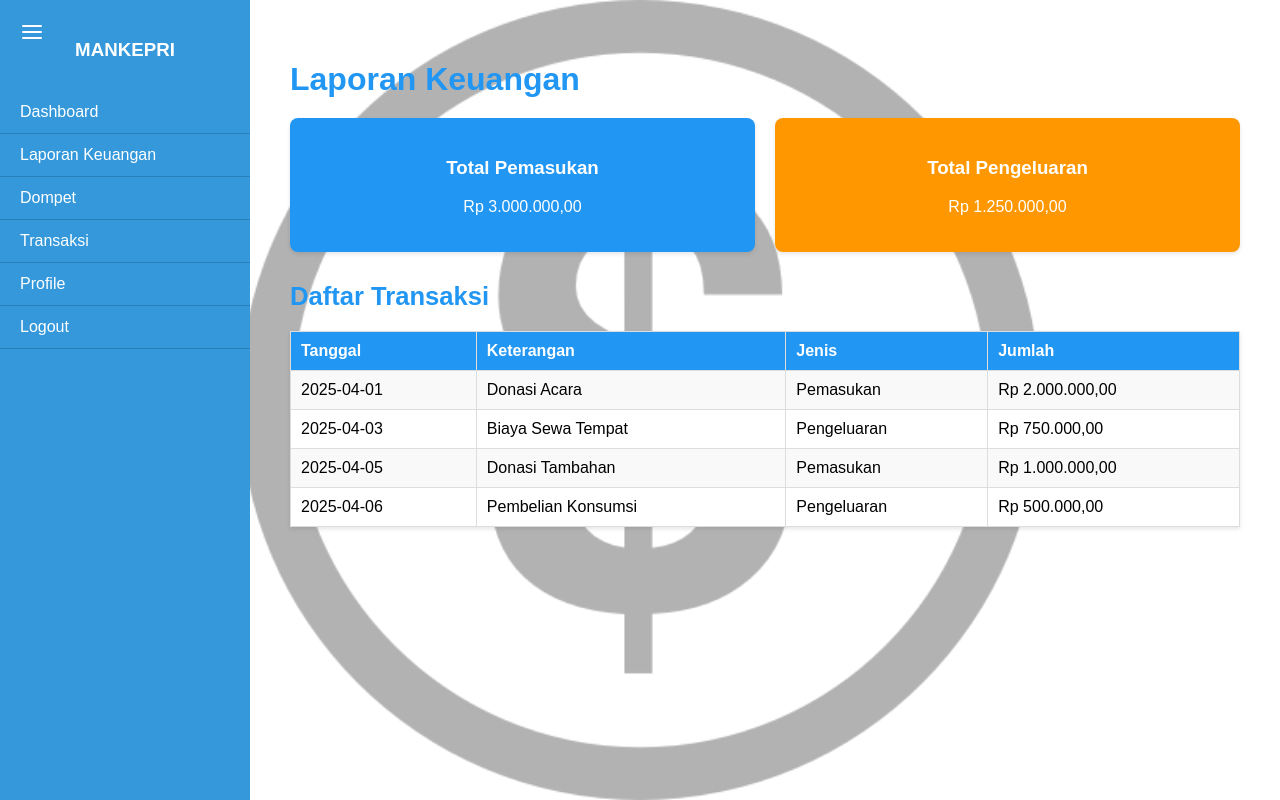
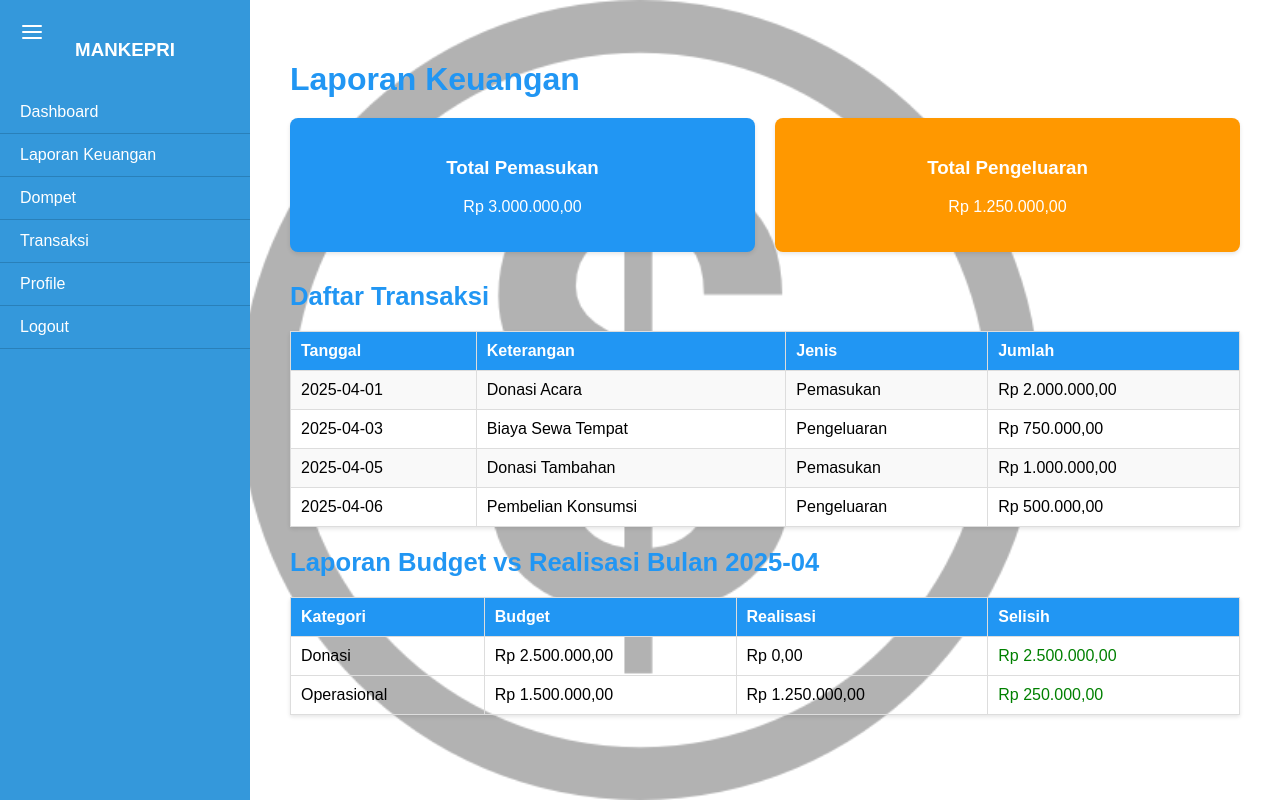
Before and after one commit to edyutomo/web_makepri, a React (Vite) app: page /laporan-keuangan in a window 1280 px wide. Built offline with nearby package versions, Linux system fonts and the light colour scheme.

Commit message:
transaksi dah

```diff
--- a/src/App.jsx
+++ b/src/App.jsx
@@ -2,6 +2,7 @@ import { BrowserRouter as Router, Route, Routes } from "react-router-dom";
 import Layout from "./layouts/LayoutWithSidebar";
 import Profile from "./pages/Profile";
 import EditProfile from "./pages/EditProfile";
+import EditKategori from "./pages/EditKategori";
 import Dashboard from "./pages/Dashboard";
 import ChartCard from './pages/ChartCard';
 import Dompet from './pages/Dompet';
@@ -23,7 +24,7 @@ function App() {
         <Route path="/login" element={<Login />} />
         <Route path="/register" element={<Register />} />
         <Route path="/forgot-password" element={<ForgotPassword />} />
-
+        <Route path="/kategori" element={<EditKategori />} />
         {/* Rute dengan sidebar */}
         <Route
           path="/profile"
--- /dev/null
+++ b/src/pages/EditKategori.jsx
@@ -0,0 +1,81 @@
+import React, { useState, useEffect } from "react";
+import axios from "axios";
+
+function KategoriEdit() {
+  const [kategori, setKategori] = useState([]);
+  const [filter, setFilter] = useState(null); // null | "pemasukan" | "pengeluaran"
+
+  const token = localStorage.getItem("token");
+  const headers = { Authorization: `Bearer ${token}` };
+
+  useEffect(() => {
+    axios.get("https://apitugas3.xyz/api/kategori", { headers })
+      .then(res => setKategori(res.data.data))
+      .catch(err => console.error("Gagal ambil kategori:", err));
+  }, []);
+
+  // Filter kategori sesuai tipe pemasukan/pengeluaran
+  const kategoriFiltered = filter
+    ? kategori.filter(k => k.tipe === filter) // misal di backend ada tipe field "pemasukan"/"pengeluaran"
+    : [];
+
+  return (
+    <div style={{
+      width: "600px",
+      margin: "50px auto",
+      padding: "20px",
+      backgroundColor: "#fff",
+      border: "2px solid black",
+      borderRadius: "8px",
+      boxShadow: "0 0 10px rgba(0,0,0,0.2)",
+      fontFamily: "Inter, sans-serif"
+    }}>
+      <h2 style={{ fontSize: "21px", color: "#000", marginBottom: "16px" }}>
+        Kategori
+      </h2>
+
+      <div style={{ marginBottom: "16px" }}>
+        <button onClick={() => setFilter("pemasukan")} style={{ marginRight: 10 }}>
+          Tampilkan Kategori Pemasukan
+        </button>
+        <button onClick={() => setFilter("pengeluaran")}>
+          Tampilkan Kategori Pengeluaran
+        </button>
+        <button onClick={() => setFilter(null)} style={{ marginLeft: 10 }}>
+          Tampilkan Semua
+        </button>
+      </div>
+
+      {filter && (
+        <table style={{ width: "100%", borderCollapse: "collapse" }}>
+          <thead>
+            <tr>
+              <th style={{ borderBottom: "1px solid #000", padding: "8px" }}>ID</th>
+              <th style={{ borderBottom: "1px solid #000", padding: "8px" }}>Nama Kategori</th>
+              <th style={{ borderBottom: "1px solid #000", padding: "8px" }}>Tipe</th>
+            </tr>
+          </thead>
+          <tbody>
+            {kategoriFiltered.length > 0 ? (
+              kategoriFiltered.map(k => (
+                <tr key={k.id}>
+                  <td style={{ borderBottom: "1px solid #ddd", padding: "8px" }}>{k.id}</td>
+                  <td style={{ borderBottom: "1px solid #ddd", padding: "8px" }}>{k.nama}</td>
+                  <td style={{ borderBottom: "1px solid #ddd", padding: "8px" }}>{k.tipe}</td>
+                </tr>
+              ))
+            ) : (
+              <tr><td colSpan={3} style={{ padding: "8px" }}>Tidak ada kategori {filter}</td></tr>
+            )}
+          </tbody>
+        </table>
+      )}
+
+      {!filter && (
+        <p>Pilih tombol pemasukan atau pengeluaran untuk menampilkan kategori terkait.</p>
+      )}
+    </div>
+  );
+}
+
+export default KategoriEdit;
--- a/src/pages/LaporanKeuangan.jsx
+++ b/src/pages/LaporanKeuangan.jsx
@@ -1,11 +1,17 @@
 import React from "react";
-import "../css/laporankeuangan.css"; // Import file CSS terpisah
+import "../css/laporankeuangan.css";
 
 const transaksiData = [
-  { tanggal: "2025-04-01", keterangan: "Donasi Acara", jenis: "Pemasukan", jumlah: 2000000 },
-  { tanggal: "2025-04-03", keterangan: "Biaya Sewa Tempat", jenis: "Pengeluaran", jumlah: 750000 },
-  { tanggal: "2025-04-05", keterangan: "Donasi Tambahan", jenis: "Pemasukan", jumlah: 1000000 },
-  { tanggal: "2025-04-06", keterangan: "Pembelian Konsumsi", jenis: "Pengeluaran", jumlah: 500000 },
+  { tanggal: "2025-04-01", keterangan: "Donasi Acara", jenis: "Pemasukan", jumlah: 2000000, kategori: "Donasi" },
+  { tanggal: "2025-04-03", keterangan: "Biaya Sewa Tempat", jenis: "Pengeluaran", jumlah: 750000, kategori: "Operasional" },
+  { tanggal: "2025-04-05", keterangan: "Donasi Tambahan", jenis: "Pemasukan", jumlah: 1000000, kategori: "Donasi" },
+  { tanggal: "2025-04-06", keterangan: "Pembelian Konsumsi", jenis: "Pengeluaran", jumlah: 500000, kategori: "Operasional" },
+];
+
+// Contoh data budget per kategori dan bulan (dummy)
+const budgetData = [
+  { kategori: "Donasi", bulan: "2025-04", jumlah: 2500000 },
+  { kategori: "Operasional", bulan: "2025-04", jumlah: 1500000 },
 ];
 
 function formatRupiah(angka) {
@@ -13,8 +19,25 @@ function formatRupiah(angka) {
 }
 
 function LaporanKeuangan() {
-  const totalPemasukan = transaksiData.filter((item) => item.jenis === "Pemasukan").reduce((acc, curr) => acc + curr.jumlah, 0);
-  const totalPengeluaran = transaksiData.filter((item) => item.jenis === "Pengeluaran").reduce((acc, curr) => acc + curr.jumlah, 0);
+  // Total pemasukan dan pengeluaran dari data transaksi
+  const totalPemasukan = transaksiData
+    .filter((item) => item.jenis === "Pemasukan")
+    .reduce((acc, curr) => acc + curr.jumlah, 0);
+
+  const totalPengeluaran = transaksiData
+    .filter((item) => item.jenis === "Pengeluaran")
+    .reduce((acc, curr) => acc + curr.jumlah, 0);
+
+  // Ambil bulan laporan (contoh: "2025-04")
+  const bulanTerpilih = "2025-04";
+
+  // Hitung realisasi pengeluaran per kategori pada bulan terpilih
+  const realisasiPerKategori = transaksiData
+    .filter((t) => t.jenis === "Pengeluaran" && t.tanggal.startsWith(bulanTerpilih))
+    .reduce((acc, t) => {
+      acc[t.kategori] = (acc[t.kategori] || 0) + t.jumlah;
+      return acc;
+    }, {});
 
   return (
     <div className="laporan-container">
@@ -52,6 +75,34 @@ function LaporanKeuangan() {
           ))}
         </tbody>
       </table>
+
+      <h2 className="transaksi-title">Laporan Budget vs Realisasi Bulan {bulanTerpilih}</h2>
+      <table className="transaksi-table">
+        <thead>
+          <tr>
+            <th>Kategori</th>
+            <th>Budget</th>
+            <th>Realisasi</th>
+            <th>Selisih</th>
+          </tr>
+        </thead>
+        <tbody>
+          {budgetData.map((budget, index) => {
+            const realisasi = realisasiPerKategori[budget.kategori] || 0;
+            const selisih = budget.jumlah - realisasi;
+            return (
+              <tr key={index}>
+                <td>{budget.kategori}</td>
+                <td>{formatRupiah(budget.jumlah)}</td>
+                <td>{formatRupiah(realisasi)}</td>
+                <td style={{ color: selisih < 0 ? "red" : "green" }}>
+                  {formatRupiah(selisih)}
+                </td>
+              </tr>
+            );
+          })}
+        </tbody>
+      </table>
     </div>
   );
 }
--- a/src/pages/Transaksi.jsx
+++ b/src/pages/Transaksi.jsx
@@ -7,6 +7,7 @@ function Transaksi() {
   const [tampilkanKategori, setTampilkanKategori] = useState(false);
   const [kategori, setKategori] = useState([]);
   const [dompet, setDompet] = useState([]);
+  const [transaksi, setTransaksi] = useState([]);
   const [form, setForm] = useState({
     tanggal: "",
     kategori: "",
@@ -15,16 +16,26 @@ function Transaksi() {
     keterangan: "",
   });
 
-  // Fetch kategori dan dompet dari API
+  const token = localStorage.getItem("token");
+  const headers = { Authorization: `Bearer ${token}` };
+
   useEffect(() => {
-    axios.get("https://apitugas3.xyz/api/kategori")
-      .then((res) => setKategori(res.data))
-      .catch((err) => console.error("Gagal ambil kategori:", err));
+    axios.get("https://apitugas3.xyz/api/kategori", { headers })
+      .then(res => setKategori(res.data.data))
+      .catch(err => console.error("Gagal ambil kategori:", err));
 
-    axios.get("https://apitugas3.xyz/api/dompet")
-      .then((res) => setDompet(res.data))
-      .catch((err) => console.error("Gagal ambil dompet:", err));
+    axios.get("https://apitugas3.xyz/api/dompet", { headers })
+      .then(res => setDompet(res.data.data))
+      .catch(err => console.error("Gagal ambil dompet:", err));
+
+    fetchTransaksi();
   }, []);
+
+  const fetchTransaksi = () => {
+    axios.get("https://apitugas3.xyz/api/transaksi", { headers })
+      .then(res => setTransaksi(res.data.data))
+      .catch(err => console.error("Gagal ambil transaksi:", err));
+  };
 
   const handleTambahTransaksi = () => {
     setTampilkanForm(true);
@@ -40,6 +51,48 @@ function Transaksi() {
     const { name, value } = e.target;
     setForm({ ...form, [name]: value });
   };
+
+  const simpanTransaksi = () => {
+    const data = {
+      tanggal: form.tanggal,
+      kategori_id: form.kategori,
+      dompet_id: form.dompet || null,
+      jumlah: form.jumlah,
+      // keterangan disimpan di field "keterangan", kamu bisa ubah jika DB tidak support
+      keterangan: form.keterangan,
+    };
+
+    axios.post("https://apitugas3.xyz/api/transaksi", data, { headers })
+      .then(() => {
+        alert("Transaksi berhasil ditambahkan!");
+        setForm({
+          tanggal: "",
+          kategori: "",
+          dompet: "",
+          jumlah: "",
+          keterangan: "",
+        });
+        setTampilkanForm(false);
+        fetchTransaksi();
+      })
+      .catch((err) => {
+        console.error("Gagal simpan transaksi:", err.response?.data);
+        alert("Gagal simpan transaksi.");
+      });
+  };
+  function formatTanggal(tgl) {
+  if (!tgl) return "-";
+
+  const dateObj = new Date(tgl);
+  if (isNaN(dateObj)) return tgl; // fallback jika bukan tanggal valid
+
+  const day = String(dateObj.getDate()).padStart(2, "0");
+  const month = String(dateObj.getMonth() + 1).padStart(2, "0");
+  const year = dateObj.getFullYear();
+
+  return `${day}-${month}-${year}`;
+}
+
 
   return (
     <div className="container-transaksi">
@@ -59,7 +112,16 @@ function Transaksi() {
                 </tr>
               </thead>
               <tbody>
-                {/* Data transaksi akan dimasukkan di sini */}
+                {transaksi.map((trx) => (
+                  <tr key={trx.id}>
+                    <td>{formatTanggal(trx.tanggal)}</td>
+
+                    <td>{trx.kategori_id}</td>
+                    <td>{trx.dompet_id || "-"}</td>
+                    <td>{trx.keterangan || "-"}</td>
+                    <td>Rp {parseInt(trx.jumlah).toLocaleString()}</td>
+                  </tr>
+                ))}
               </tbody>
             </table>
             <button className="button-primary" onClick={handleTambahTransaksi}>
@@ -68,7 +130,6 @@ function Transaksi() {
           </>
         )}
 
-        {/* Form Tambah Transaksi */}
         {tampilkanForm && (
           <div className="form-transaksi">
             <h3 className="form-title">Tambah Transaksi</h3>
@@ -144,13 +205,7 @@ function Transaksi() {
             </div>
 
             <div className="button-group">
-              <button
-                className="button-primary"
-                onClick={() => {
-                  console.log("Data disimpan:", form);
-                  // Simpan ke API di sini kalau mau
-                }}
-              >
+              <button className="button-primary" onClick={simpanTransaksi}>
                 Simpan
               </button>
               <button
@@ -172,7 +227,6 @@ function Transaksi() {
           </div>
         )}
 
-        {/* Manajemen Kategori */}
         {tampilkanKategori && (
           <div className="form-transaksi">
             <h3 className="form-title">Manajemen Kategori</h3>
```
